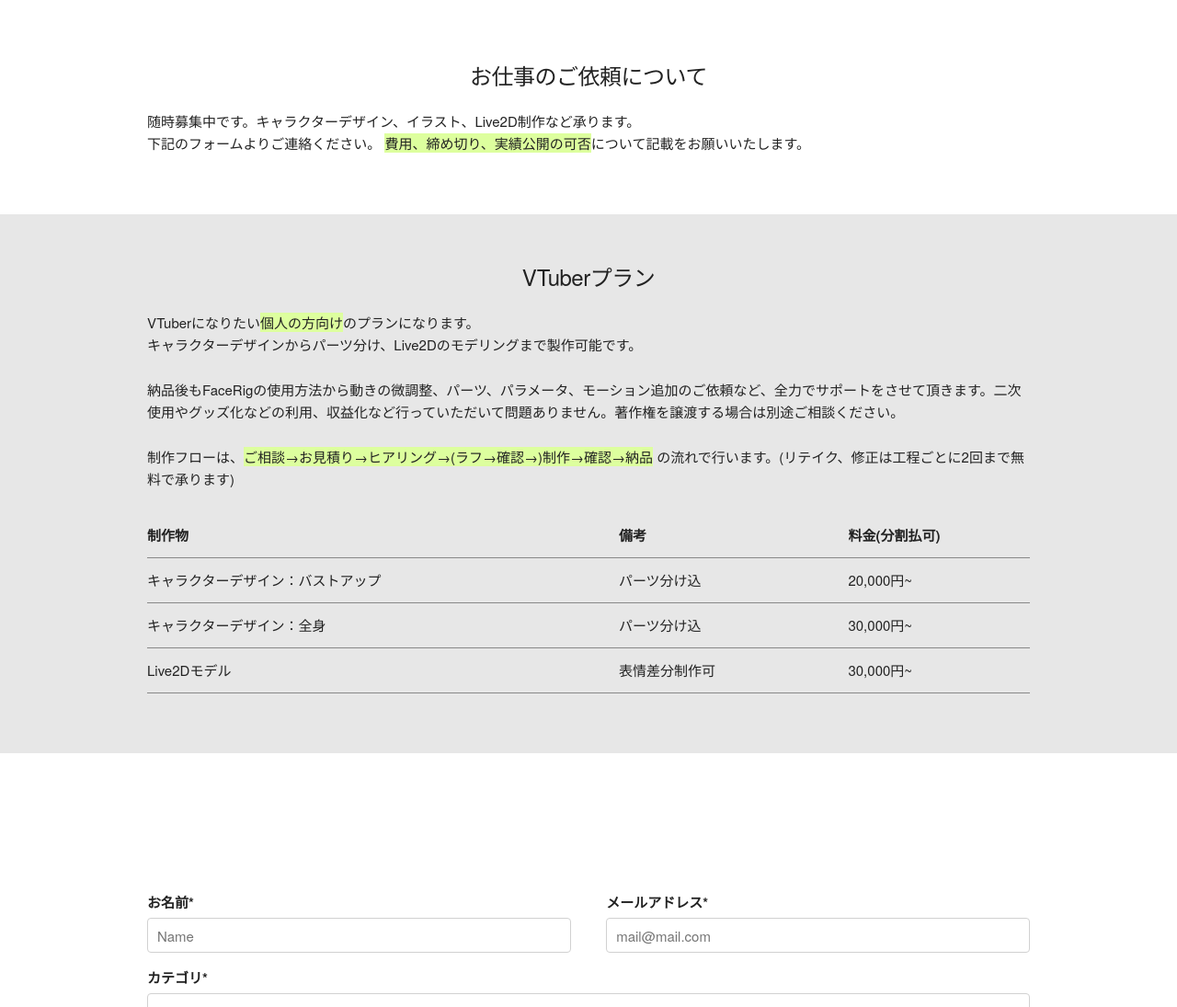
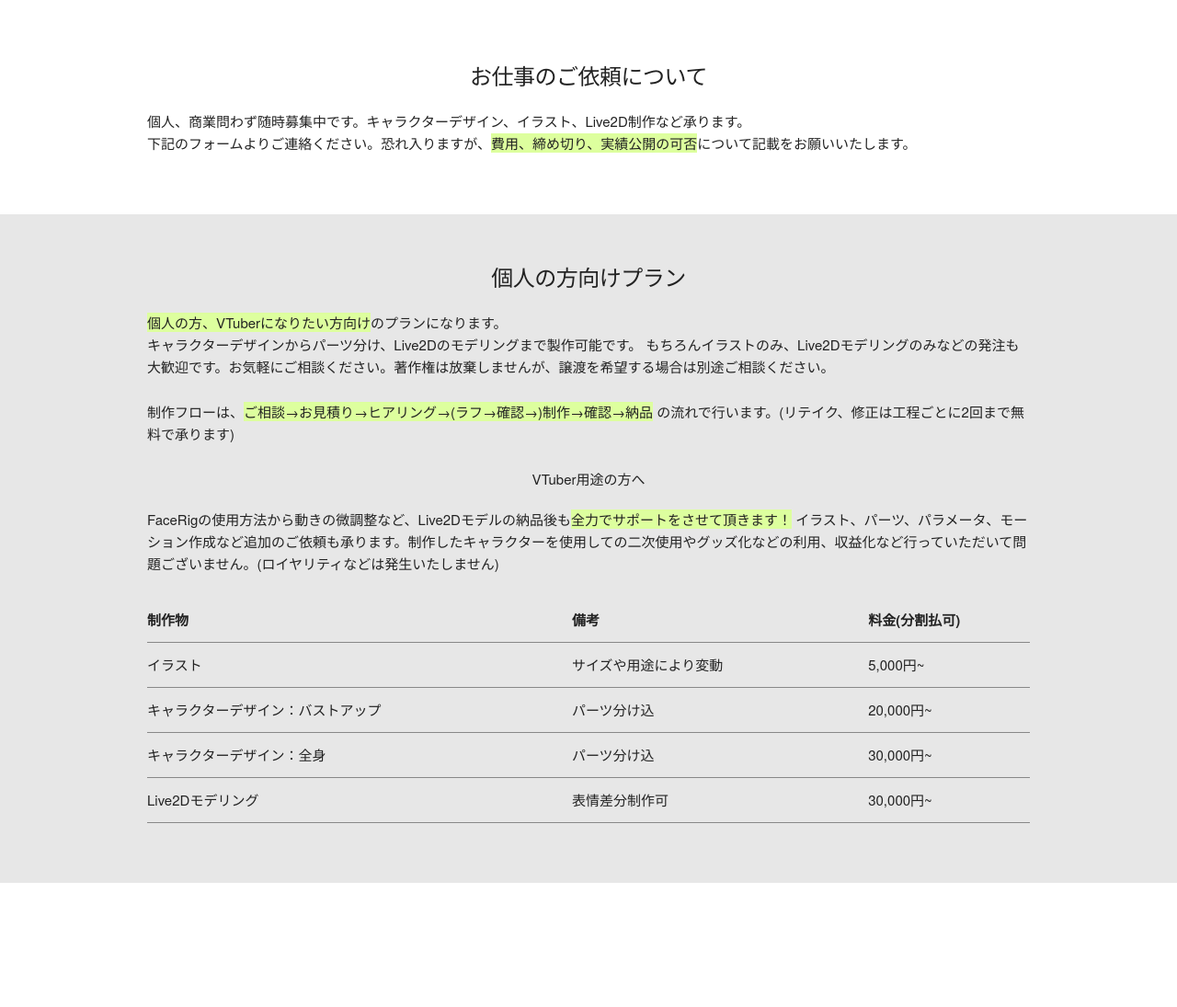
Before and after one commit to 7name/7name.github.io, a plain HTML site: page index.html in a window 1280 px wide. Shown: the part 5260-6355 px from the top of the page at 92% size. Drawn offline with Linux system fonts and the light colour scheme.

Commit message:
contact更新

```diff
--- a/index.html
+++ b/index.html
@@ -227,8 +227,7 @@
         <div class="row">
           <div class="three-thirds column">
             <h5>お仕事のご依頼について</h5>
-            <p>随時募集中です。キャラクターデザイン、イラスト、Live2D制作など承ります。<br> 下記のフォームよりご連絡ください。
-              <span>費用、締め切り、実績公開の可否</span>について記載をお願いいたします。</p>
+            <p>個人、商業問わず随時募集中です。キャラクターデザイン、イラスト、Live2D制作など承ります。<br>下記のフォームよりご連絡ください。恐れ入りますが、<span>費用、締め切り、実績公開の可否</span>について記載をお願いいたします。</p>
           </div>
         </div>
       </div>
@@ -236,11 +235,12 @@
     <section class="section-bg">
       <div class="container">
         <div class="row">
-          <h5>VTuberプラン</h5>
-          <p>VTuberになりたい<span>個人の方向け</span>のプランになります。<br> キャラクターデザインからパーツ分け、Live2Dのモデリングまで製作可能です。
-          </p>
-          <p>納品後もFaceRigの使用方法から動きの微調整、パーツ、パラメータ、モーション追加のご依頼など、全力でサポートをさせて頂きます。二次使用やグッズ化などの利用、収益化など行っていただいて問題ありません。著作権を譲渡する場合は別途ご相談ください。</p>
+          <h5>個人の方向けプラン</h5>
+          <p><span>個人の方、VTuberになりたい方向け</span>のプランになります。<br> キャラクターデザインからパーツ分け、Live2Dのモデリングまで製作可能です。
+            もちろんイラストのみ、Live2Dモデリングのみなどの発注も大歓迎です。お気軽にご相談ください。著作権は放棄しませんが、譲渡を希望する場合は別途ご相談ください。</p>
           <p>制作フローは、<span>ご相談→お見積り→ヒアリング→(ラフ→確認→)制作→確認→納品</span> の流れで行います。(リテイク、修正は工程ごとに2回まで無料で承ります)</p>
+          <h6>VTuber用途の方へ</h6><p>FaceRigの使用方法から動きの微調整など、Live2Dモデルの納品後も<span>全力でサポートをさせて頂きます！</span>
+            イラスト、パーツ、パラメータ、モーション作成など追加のご依頼も承ります。制作したキャラクターを使用しての二次使用やグッズ化などの利用、収益化など行っていただいて問題ございません。(ロイヤリティなどは発生いたしません)</p>
           <table class="u-full-width">
             <thead>
               <tr>
@@ -250,6 +250,11 @@
               </tr>
             </thead>
             <tbody>
+              <tr>
+                <td>イラスト</td>
+                <td>サイズや用途により変動</td>
+                <td>5,000円~</td>
+              </tr>
               <tr>
                 <td>キャラクターデザイン：バストアップ</td>
                 <td>パーツ分け込</td>
@@ -261,7 +266,7 @@
                 <td>30,000円~</td>
               </tr>
               <tr>
-                <td>Live2Dモデル</td>
+                <td>Live2Dモデリング</td>
                 <td>表情差分制作可</td>
                 <td>30,000円~</td>
               </tr>
```
